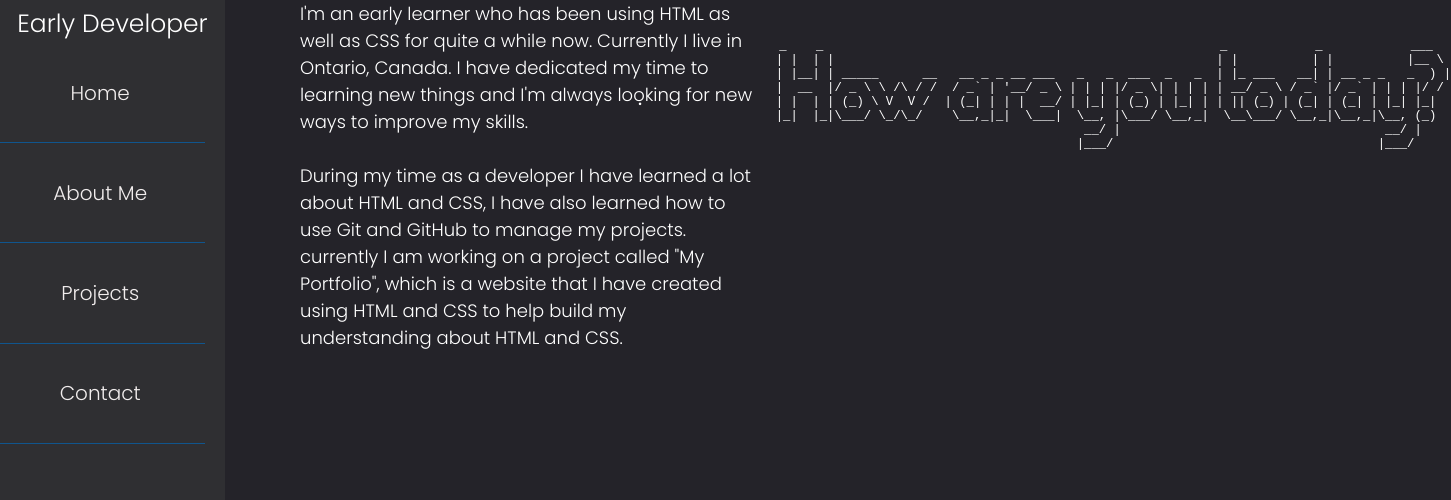
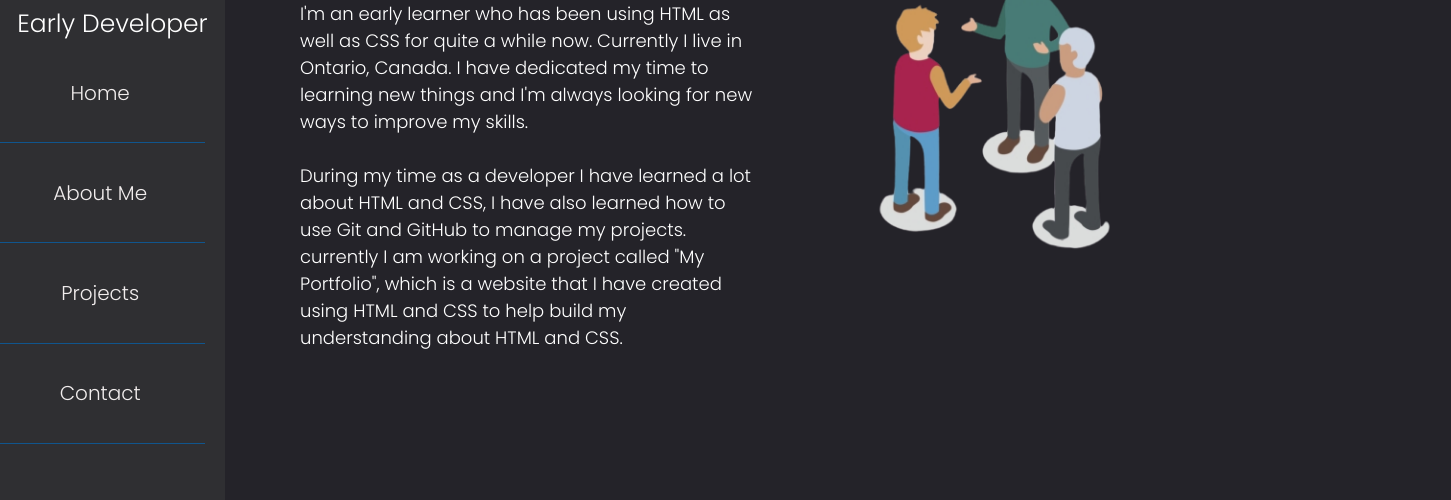
Before and after one commit to TwoThreeTwo/Portfolio-Rewrite, a plain HTML site: page aboutme.html in a window 1280 px wide. Shown: the part 300-800 px from the top of the page, 1451 px wide, since content can reach past the window. Drawn offline with Linux system fonts and the light colour scheme.

Commit message:
fully finished about-me.html

```diff
--- a/aboutme.html
+++ b/aboutme.html
@@ -59,18 +59,7 @@
                my understanding about HTML and CSS.
             </p>
             <br>
+            <img src="images/it's-just-me-myself-and-i.png" alt="my state of mind" class="photo">
         </div>
-            <pre id="ascii-art-text">
-            _    _                                                      _            _            ___
-            | |  | |                                                    | |          | |          |__ \
-            | |__| | _____      __   __ _ _ __ ___   _   _  ___  _   _  | |_ ___   __| | __ _ _   _  ) |
-            |  __  |/ _ \ \ /\ / /  / _` | '__/ _ \ | | | |/ _ \| | | | | __/ _ \ / _` |/ _` | | | |/ /
-            | |  | | (_) \ V  V /  | (_| | | |  __/ | |_| | (_) | |_| | | || (_) | (_| | (_| | |_| |_|
-            |_|  |_|\___/ \_/\_/    \__,_|_|  \___|  \__, |\___/ \__,_|  \__\___/ \__,_|\__,_|\__, (_)
-                                                      __/ |                                    __/ |
-                                                     |___/                                    |___/
-            </pre>
-</div>
 </body>
 </html>
-.
--- a/style.css
+++ b/style.css
@@ -53,7 +53,7 @@ body {
   transition: opacity 800ms;
 }
 
-li:hover .arrow {
+ul li:hover .arrow {
     opacity: 1;
 }
 .title {
@@ -76,9 +76,10 @@ li:hover .arrow {
     top: 150px;
     left: 150px;
 }
-pre#ascii-art-text {
-    font-size: 68%;
+.photo {
     position: absolute;
-    top: 50%;
-    left: 70%;
+    left: 90%;
+    top: 25%;
+    width: 40%;
+    height: auto;
 }
```
Also changed, not shown: images/it's-just-me-myself-and-i.png (added).
